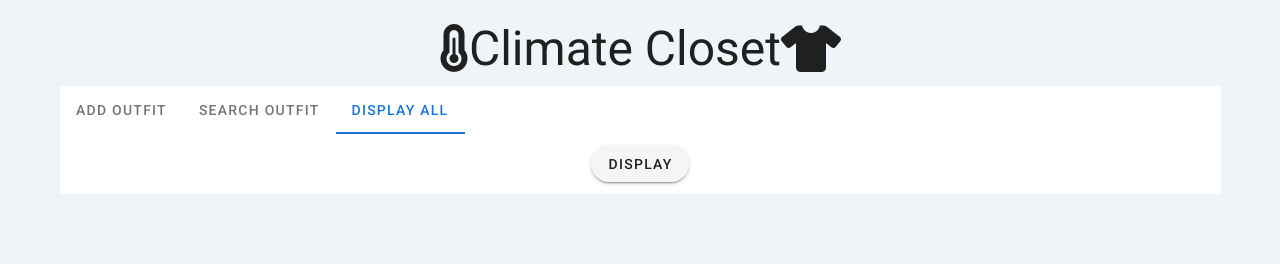
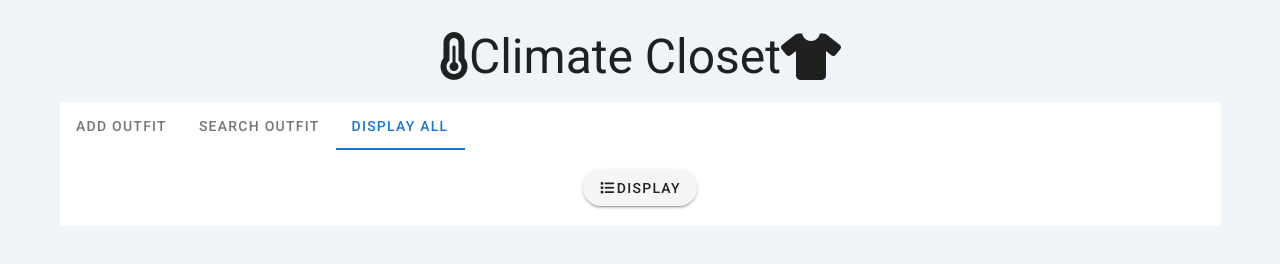
Before and after one commit to wakana01/20240814, a plain HTML site: page index.html in a window 1280 px wide. Both pictures are taken after a click on the tab "DISPLAY ALL". Drawn offline with nearby package versions, Linux system fonts and the light colour scheme.

Commit message:
資源のデプロイ

```diff
--- a/index.html
+++ b/index.html
@@ -31,7 +31,7 @@
         <v-app>
             <v-content>
                 <v-container>
-                    <v-row class="text-h3 mb-3 mt-3" justify="center">
+                    <v-row class="text-h3 mb-5 mt-5" justify="center">
                         <i class="fa-solid fa-temperature-three-quarters"></i>Climate Closet<i class="fa-solid fa-shirt"></i>
                     </v-row>
 
@@ -81,21 +81,22 @@
                                 </v-btn>
                             </v-row>
                             <v-row class="mb-3 mt-3" justify="center" v-for="data in dataList2">
-                                Temperature:{{ data.Temperature }}, Item:{{ data.Item }}                            </v-row>
-                            <v-row class="mb-3 mt-3" justify="center" v-for="data in dataList2">
+                                Temperature:{{ data.Temperature }}, Item:{{ data.Item }}
+                                <br>
                                 <img height=200 width=200 v-bind:src="data.Imageurl">
                             </v-row>
                         </v-tab-item>
 
                         <!-- Display All Tab -->
                         <v-tab-item>
-                            <v-row class="mb-3 mt-3" justify="center">
+                            <v-row class="mb-5 mt-5" justify="center">
                                 <v-btn v-on:click="readData" rounded>
-                                    Display
+                                    <i class="fa-solid fa-list"></i>Display
                                 </v-btn>
                             </v-row>
                             <v-row class="mb-3 mt-3" justify="center" v-for="data in dataList">
                                 Temperature:{{ data.Temperature }}, Item:{{ data.Item }}
+                                <br>
                                 <img height=200 width=200 v-bind:src="data.Imageurl">
                             </v-row>
                         </v-tab-item>
```
